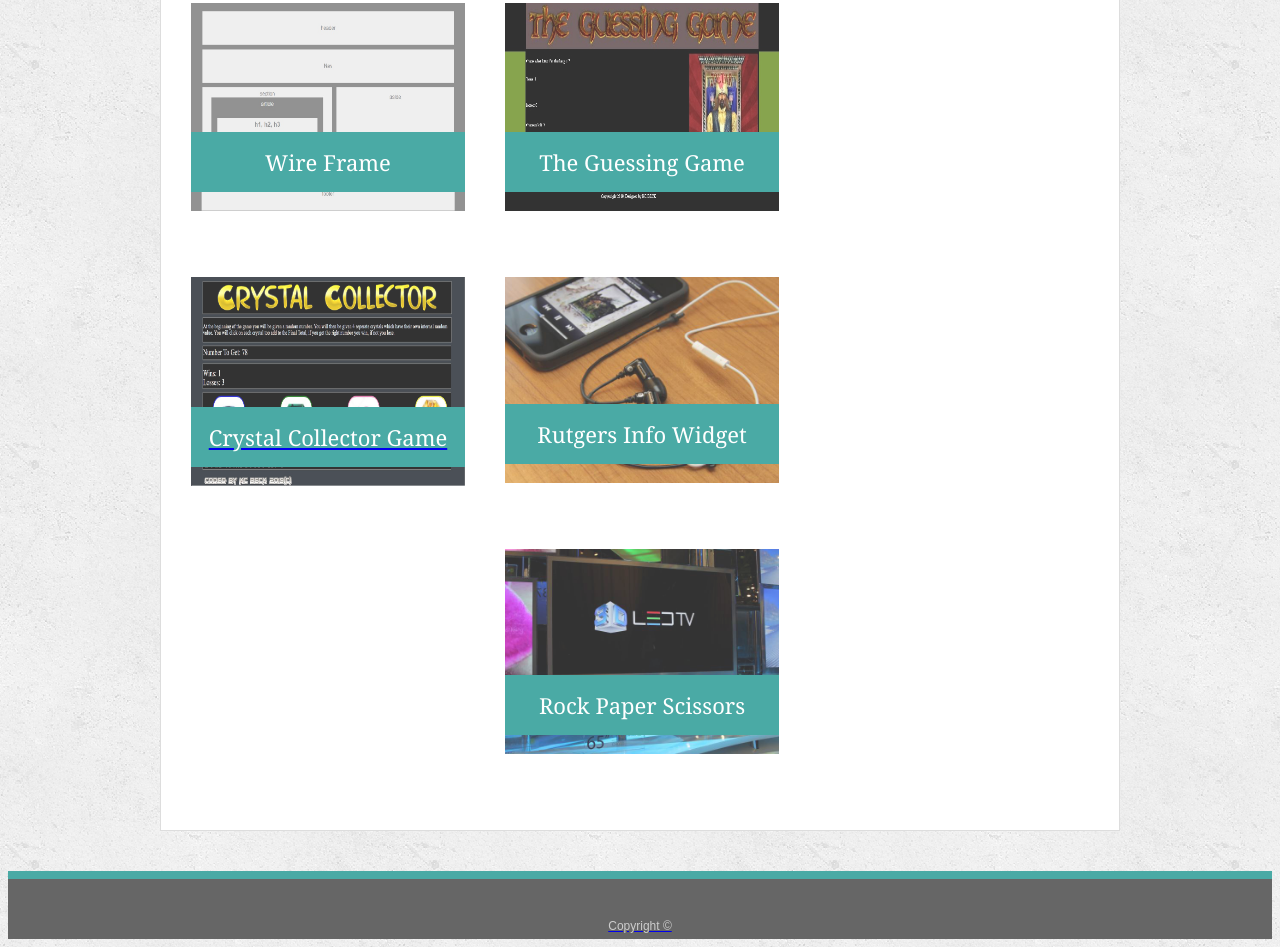
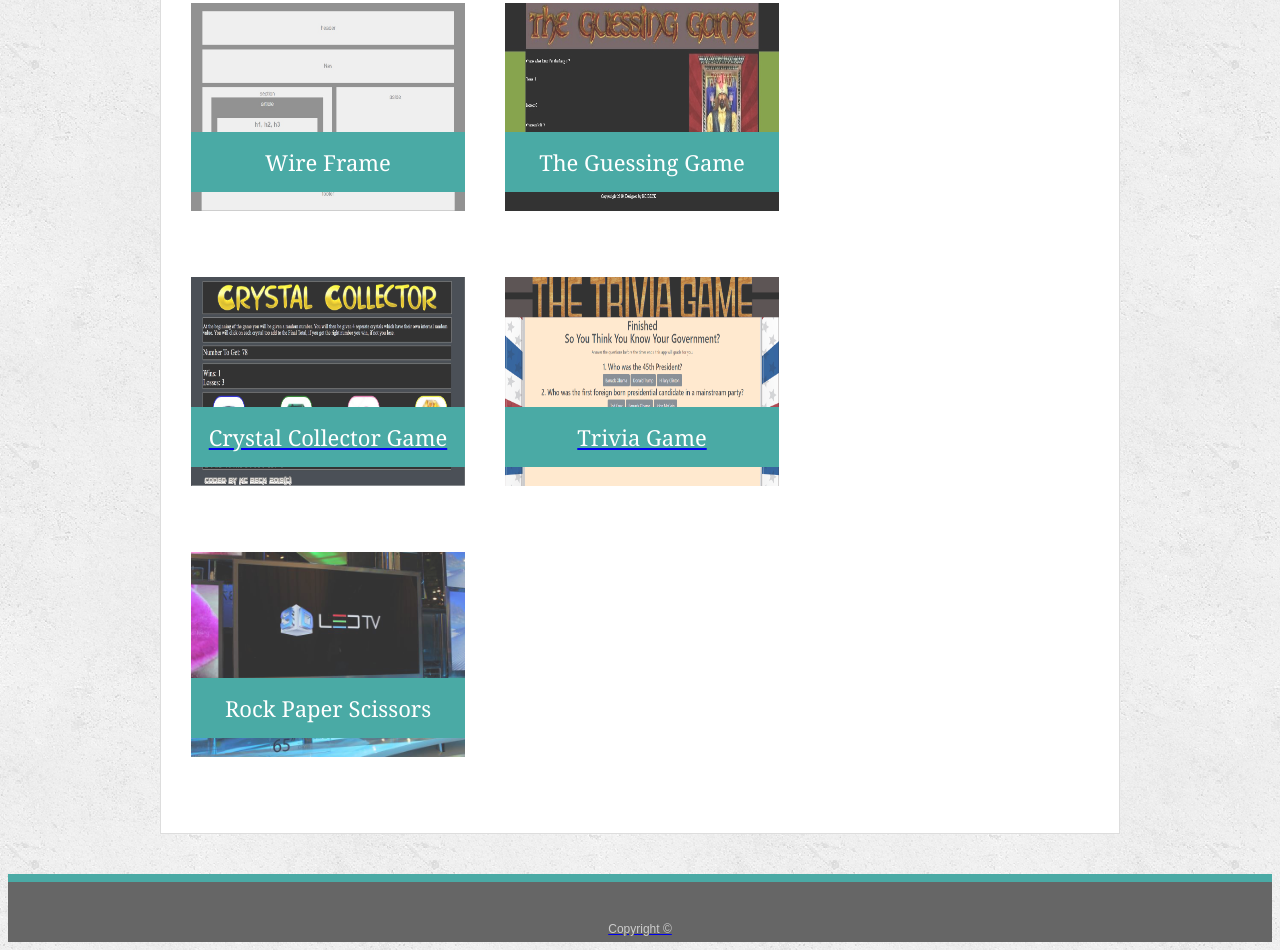
Before and after one commit to KCbeck/Responsive-Portfolio, a plain HTML site: page portfolio.html in a window 1280 px wide. Shown: the part 293-1243 px from the top of the page. Drawn offline with Linux system fonts and the light colour scheme.

Commit message:
Add files via upload

```diff
--- a/portfolio.html
+++ b/portfolio.html
@@ -42,16 +42,16 @@
         <h3>Wire Frame</h3>
       </div>
       <div class="work">
-        <a style="margin-top: 100px;" href="https://kcbeck.github.io/Psychic-Game"><img id="guessingGamePhoto" src="assets/images/theguessinggame.jpg" style="height:208.5px; width: 274px !important"; alt="Guessing game"></a>
+        <a style="margin-top: 100px;" href="https://kcbeck.github.io/Psychic-Game"><img src="assets/images/TheGuessingGame.jpg" id="guessingGamePhoto" style="height:208.5px; width: 274px !important"; alt="Guessing game"></a>
         <h3>The Guessing Game</h3>
       </div>
       <div class="work">
-        <a href="https://kcbeck.github.io/Crystal-Collector-Game/"> <img id="collectorPhoto" style="  height: 208.5px !important"; src="assets/images/CrystalCollector.jpg" alt="Crystal Collector Game">
+        <a href="https://kcbeck.github.io/Crystal-Collector-Game/"> <img src="assets/images/CrystalCollector.jpg" id="collectorPhoto" style="  height: 208.5px !important";  alt="Crystal Collector Game">
         <h3>Crystal Collector Game</h3>
       </div>
       <div class="work">
-        <img src="assets/images/technics-q-c-640-480-7.jpg" alt="Rutgers Info Widget">
-        <h3>Rutgers Info Widget</h3>
+        <a href="https://kcbeck.github.io/TriviaGame/"> <img src="assets/images/triviagame.png" id="triviaGame" style="height:208.5px !important";>
+        <h3>Trivia Game</h3>
       </div>
       <div class="work">
         <img src="assets/images/technics-q-c-640-480-9.jpg" style="position: left;" alt="Rock Paper Scissors">
```
Also changed, not shown: index.html (+1 -1 lines), assets/images/triviagame.png (added).
